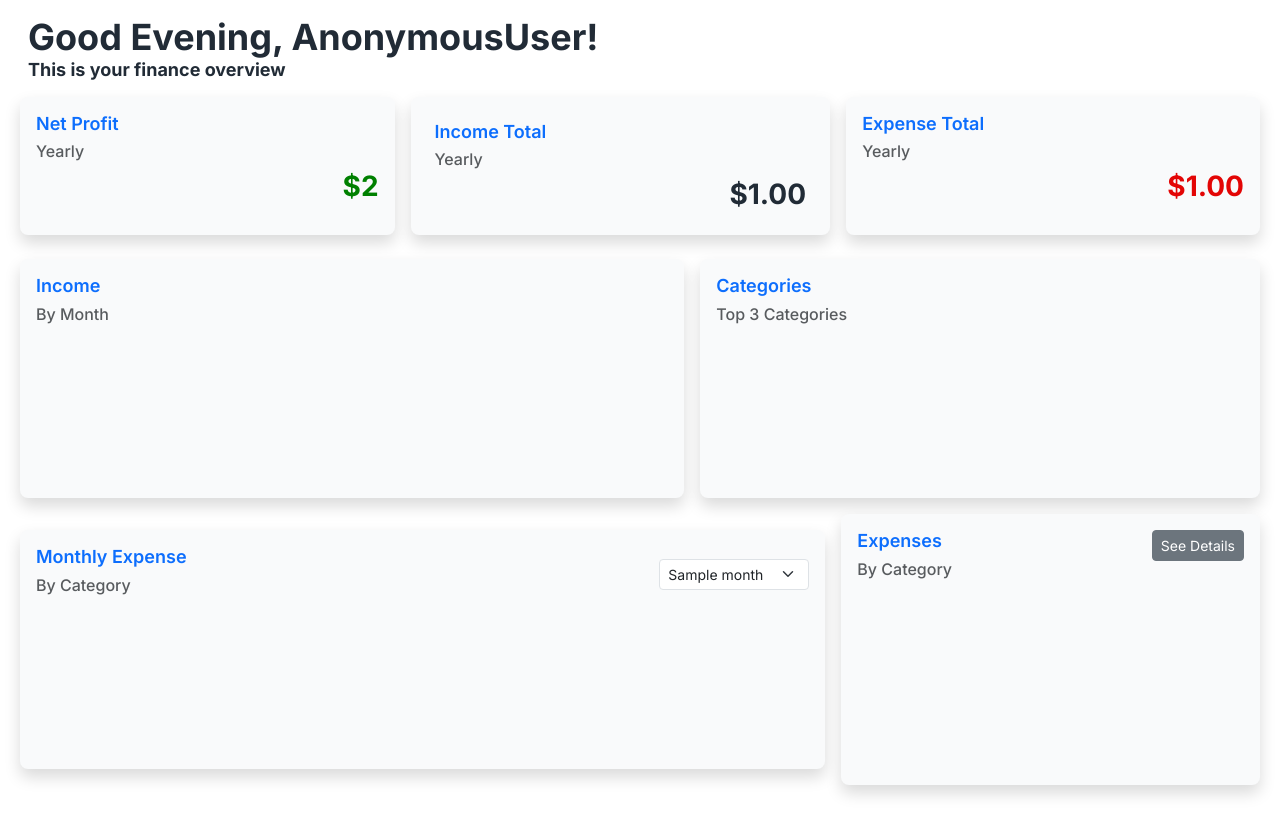
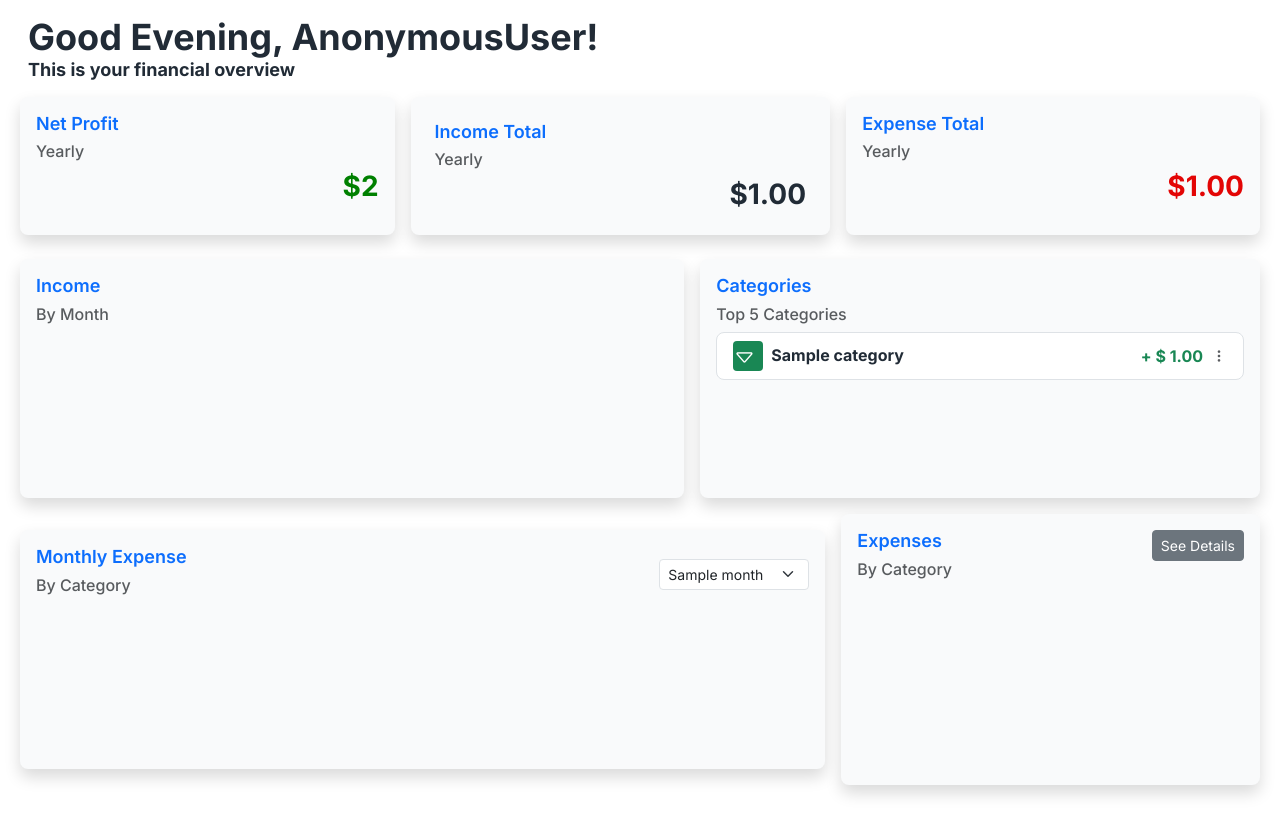
Before and after one commit to PyLou317/Django_portfolio_site, a Django app: template finance_tracker/templates/finance_tracker/dashboard.html in a window 1280 px wide. Shown: the part 76-891 px from the top of the page. Run offline with Django 5.2, Linux system fonts and the light colour scheme; the template is opened without the code that fills it: most values are stand-ins (such as "Sample title", 1, 10 or a date in 2020); grey boxes marked "Sample" are stand-in pictures; a map, chart or similar area stays blank.

Commit message:
added top 5 transaction list

```diff
--- a/finance_tracker/static/finance_tracker/css/finance_tracker.css
+++ b/finance_tracker/static/finance_tracker/css/finance_tracker.css
@@ -42,6 +42,16 @@
 
 #profit-num {
     color: green;
+}
+
+.bi-caret-up, .bi-caret-down {
+    color: white;
+}
+
+.category-icon {
+    width: 30px;
+    height: 30px;
+    font-size: 1.4rem;
 }
 
 /* Month selector button */
@@ -209,10 +219,6 @@
     margin-bottom: 100px;
 }
 
-#category-div {
-    width: 35%;
-}
-
 #cat-number-badge {
     font-size: .85em;
 }
--- a/finance_tracker/templates/finance_tracker/dashboard.html
+++ b/finance_tracker/templates/finance_tracker/dashboard.html
@@ -9,7 +9,7 @@
             <div class="m-3">
                 {% firstof user.first_name user as name %}
                 <h2>Good {{ now|greeting }}, {{ name }}!</h2>
-                <h5>This is your finance overview</h5>
+                <h5>This is your financial overview</h5>
             </div>
 
             <!-- Cards -->
@@ -37,15 +37,6 @@
                     <h3 id="expense-num" class="card-text text-end fw-bold">${{ expense_summary.total_expense_amount|floatformat:2 }}</h3>
                     </div>
                 </div>
-
-
-                {% comment %} <div class="db_card card flex-grow-1 border-0 rounded-3 shadow mx-2 my-3">
-                    <div class="card-body">
-                    <h5 class="card-title text-primary fw-semibold">Net Profit</h5>
-                    <h6 class="card-subtitles mb-2 text-muted fw-medium">Yearly</h6>
-                    <h3 id="profit-num" class="card-text text-end fw-bold">${{ income_summary.total_income_amount|add:expense_summary.total_expense_amount }}</h3>
-                    </div>
-                </div> {% endcomment %}
             </div>
 
             <!-- Charts -->
@@ -65,9 +56,38 @@
                 <div class="db_card flex-grow-1 card border-0 rounded-3 shadow my-3 mx-2 col-5">
                     <div class="card-body">
                         <h5 class="card-title text-primary fw-semibold">Categories</h5>
-                        <h6 class="card-subtitles mb-2 text-muted fw-medium">Top 3 Categories</h6>
+                        <h6 class="card-subtitles mb-2 text-muted fw-medium">Top 5 Categories</h6>
                         <div>
-                            <canvas class="income_chart" id="monthly-income-chart"></canvas>
+                            <div class="list-group">
+                                {% for category in categories %}
+                                <div class="list-group-item d-flex justify-content-between align-items-center rounded-3 mb-2">
+                                    <div class="d-flex align-items-center">
+                                        {% if category.total_amount < 0 %}
+                                        <span class="category-icon bg-danger rounded-1 px-1 py-0 me-3">
+                                            <i class="bi bi-caret-up"></i>
+                                        </span>
+                                        {% else %}
+                                        <span class="category-icon d-flex bg-success rounded-1 me-2">
+                                            <i class="bi bi-caret-down"></i>
+                                        </span>
+                                        {% endif %}
+                                        <div>
+                                            <h6 class="mb-0">{{ category.name }}</h6>
+                                        </div>
+                                    </div>
+                                    <div class="d-flex align-items-center">
+                                        {% if category.total_amount < 0 %}
+                                        <span class="text-danger fw-bold">-$ {{ category.total_amount|floatformat:2 }}</span>
+                                        {% else %}
+                                        <span class="text-success fw-bold">+ $ {{ category.total_amount|floatformat:2 }}</span>
+                                        {% endif %}
+                                        <button class="btn btn-sm text-muted ms-2 p-0">
+                                            <i class="bi bi-three-dots-vertical"></i>
+                                        </button>
+                                    </div>
+                                </div>
+                                {% endfor %}
+                            </div>
                         </div>
                     </div>
                 </div>
@@ -105,7 +125,7 @@
                                 <h6 class="card-subtitles mb-2 text-muted fw-medium">By Category</h6>
                             </div>
                             <div class="col-md-6 d-flex justify-content-end align-items-start">
-                                <a class="btn btn-sm btn-secondary" href="#" role="button">See Details</a>
+                                <a class="btn btn-sm btn-secondary" href="{% url 'finance_tracker:categories' %}" role="button">See Details</a>
                             </div>
                         </div>
                         <div class="m-3">
--- a/finance_tracker/urls.py
+++ b/finance_tracker/urls.py
@@ -7,8 +7,8 @@ urlpatterns = [
     path('', views.finance_tracker_home, name='home'),
     path('dashboard/', views.finance_tracker_dashboard, name='dashboard'),
     path('transactions/', views.TransactionListView.as_view(), name='transaction-list'),
-    # path('categories/', views.CategoryList.as_view(), name='categories'),
-    path('categories/', views.category_view, name='categories'),
+    path('categories/', views.CategoryList.as_view(), name='categories'),
+    # path('categories/', views.category_view, name='categories'),
     path('upload/', views.upload_statement, name='file_upload'),
     path('transactions/<pk>/update/', views.TransactionUpdateView.as_view(success_url = reverse_lazy('transaction-list')), name='transaction_update'),
     path('transactions/<pk>/delete/', views.TransactionDeleteView.as_view(success_url = reverse_lazy('transaction-list')), name='transaction_delete'),
```
Also changed, not shown: finance_tracker/templates/finance_tracker/category_list.html (+7 -3 lines), finance_tracker/views.py (+36 -30 lines).
